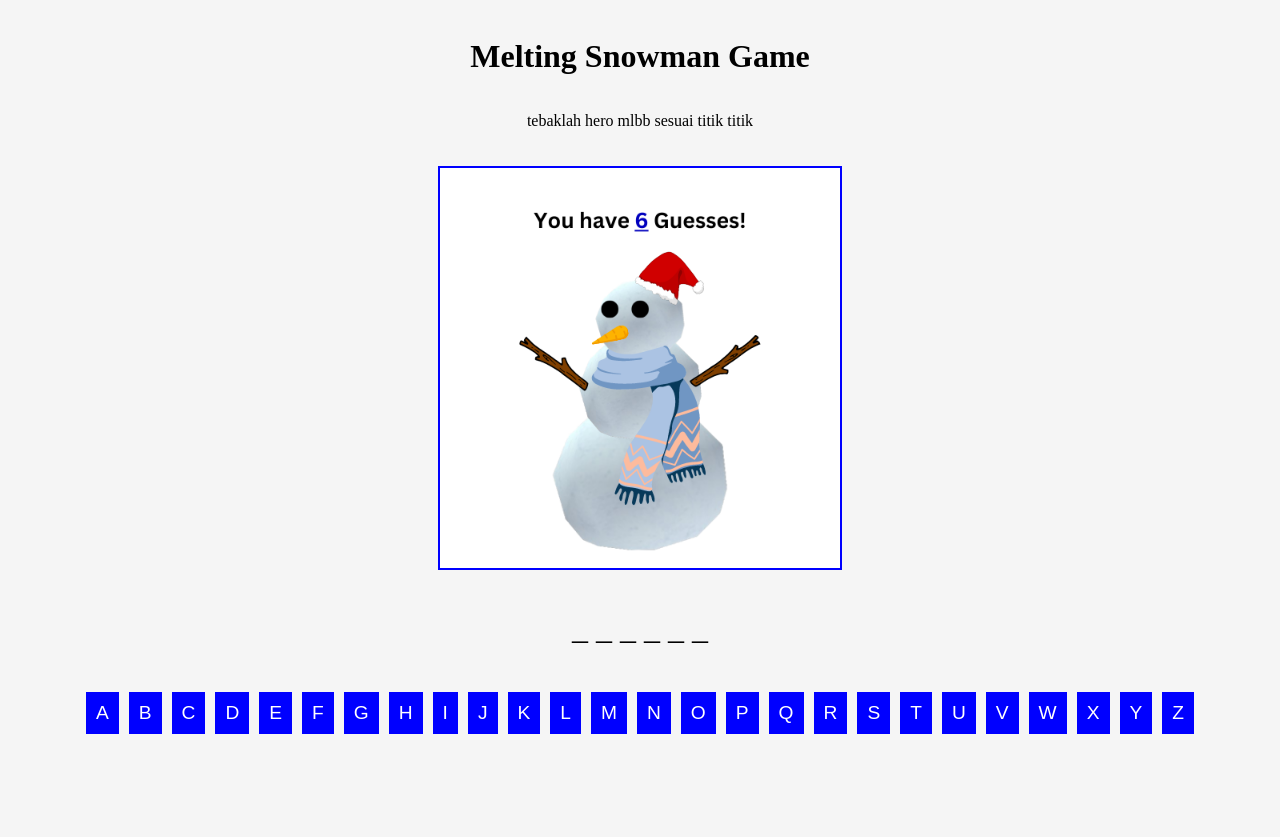
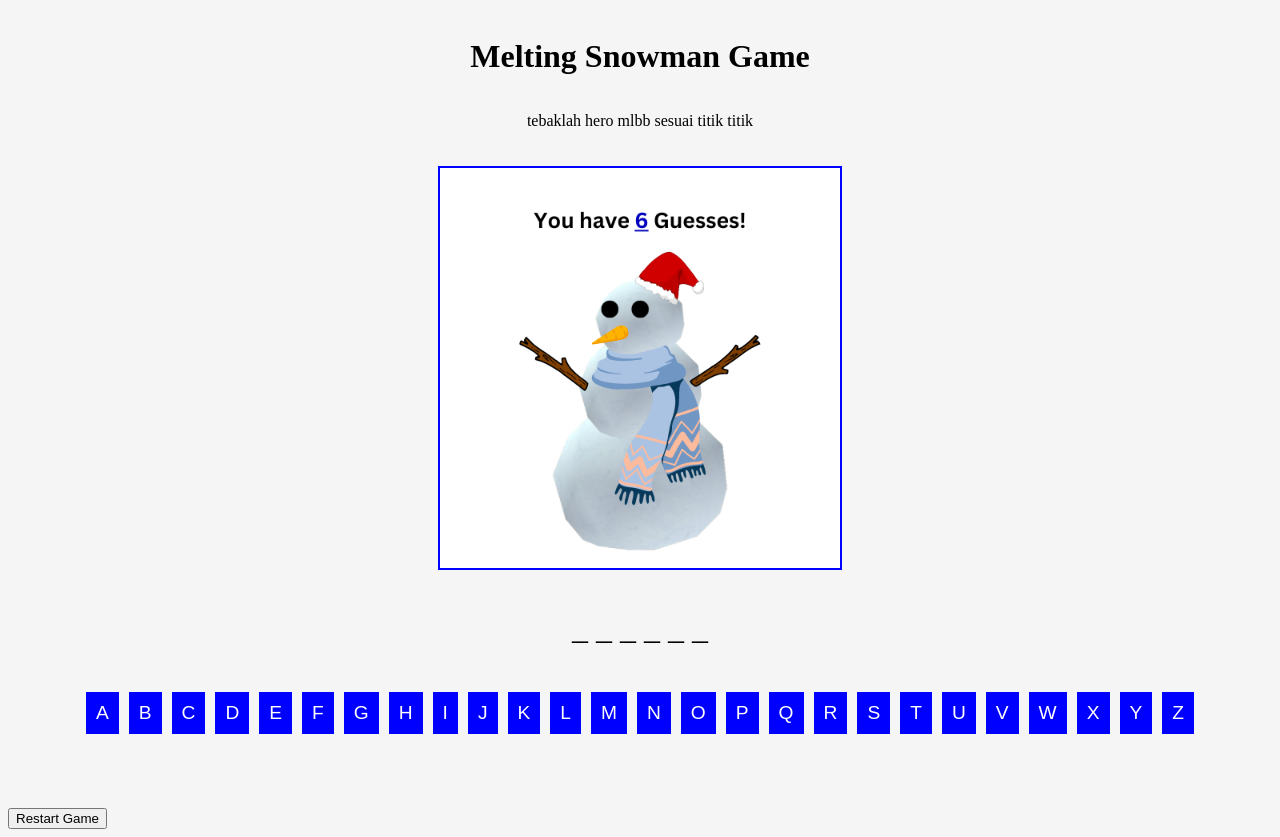
Before and after one commit to nothingworkft-star/Snowman, a plain HTML site: page index.html in a window 1280 px wide. Before the commit the page ends 816 px from the top, so only its background shows below. Drawn offline with Linux system fonts and the light colour scheme.

Commit message:
Update index.html

```diff
--- a/index.html
+++ b/index.html
@@ -24,6 +24,8 @@
     </div>
   </div>
 
+  <button id="restartButton">Restart Game</button>
+
   <script src="MeltingSnowman.js"></script>
 </body>
 </html>
```
